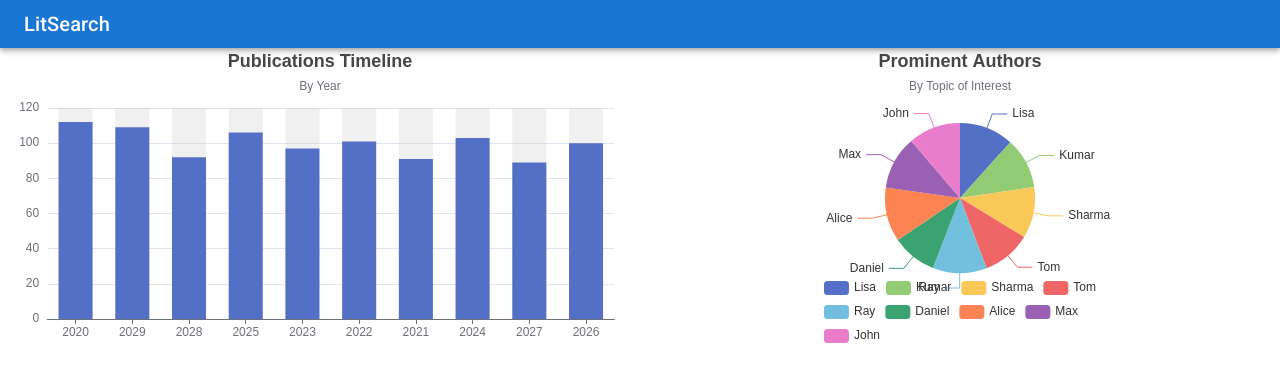
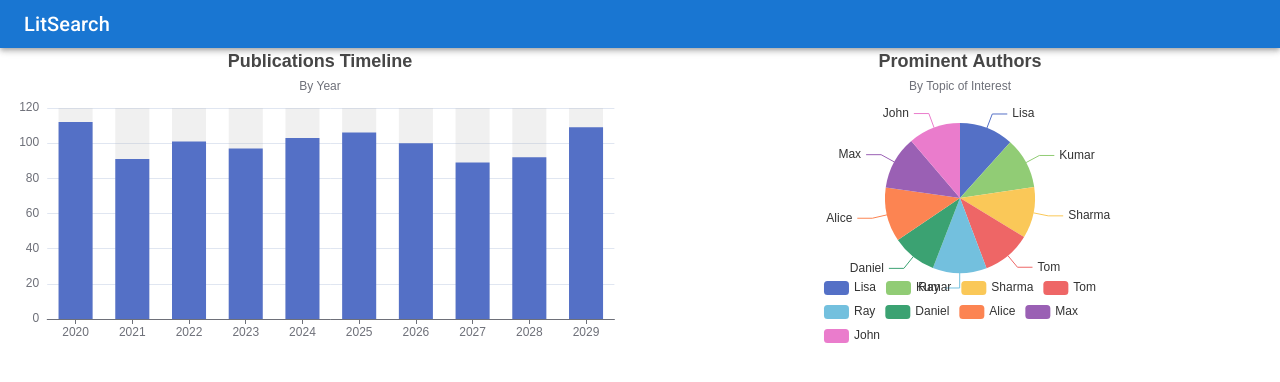
Before and after one commit to maneetgoyal/lit-search, a React (Create React App) app: page / in a window 1280 px wide. Shown: the top 382 px of the page. Built offline with nearby package versions, Linux system fonts and the light colour scheme.

Commit message:
Sort bars by category

```diff
--- a/src/App.tsx
+++ b/src/App.tsx
@@ -68,11 +68,19 @@ export function App(): JSX.Element {
                 bottom: "3%",
                 containLabel: true,
               },
-              dataset: {
-                source: aggregatedByTime.map(([category, value]) => {
-                  return { category, value };
-                }),
-              },
+              dataset: [
+                {
+                  source: aggregatedByTime.map(([category, value]) => {
+                    return { category, value };
+                  }),
+                },
+                {
+                  transform: {
+                    type: "sort",
+                    config: { dimension: "category", order: "asc" },
+                  },
+                },
+              ],
               xAxis: [
                 {
                   type: "category",
@@ -96,6 +104,7 @@ export function App(): JSX.Element {
                     x: "category",
                     y: "value",
                   },
+                  datasetIndex: 1,
                 },
               ],
             }}
```
